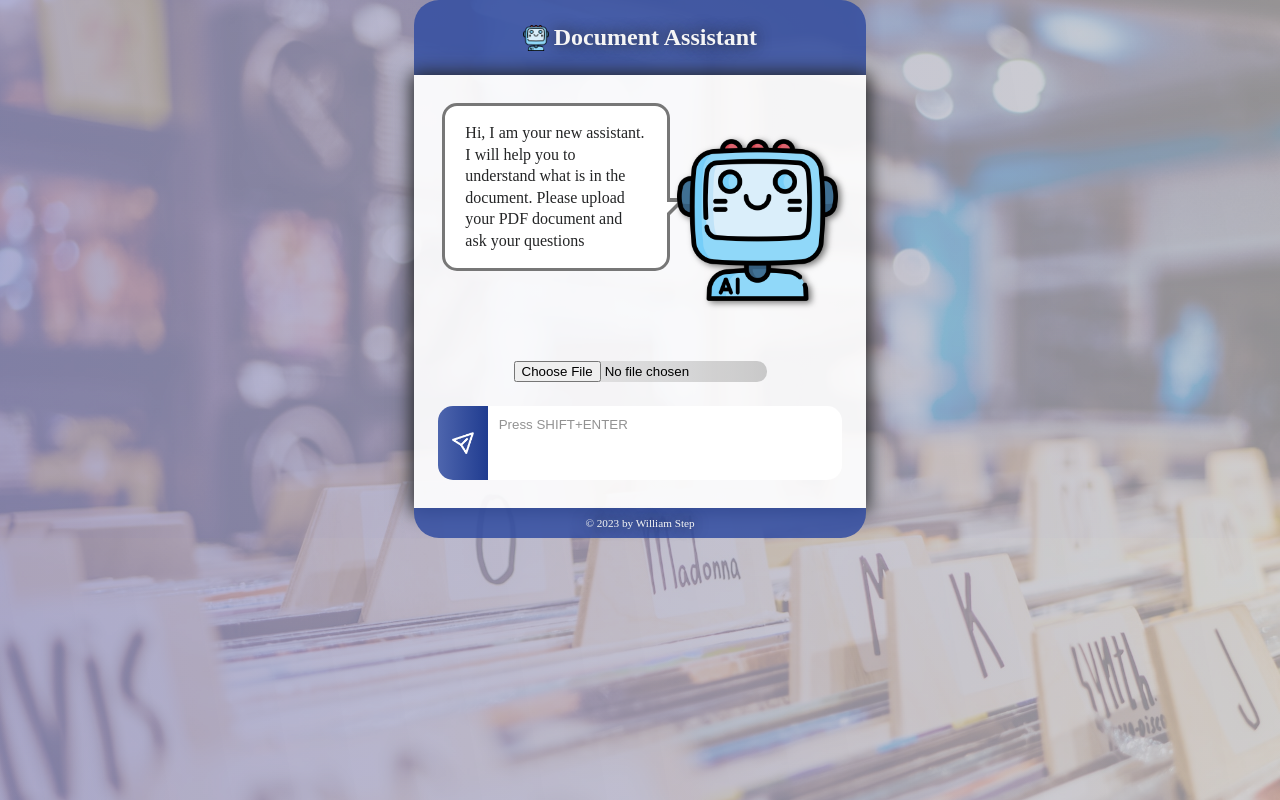
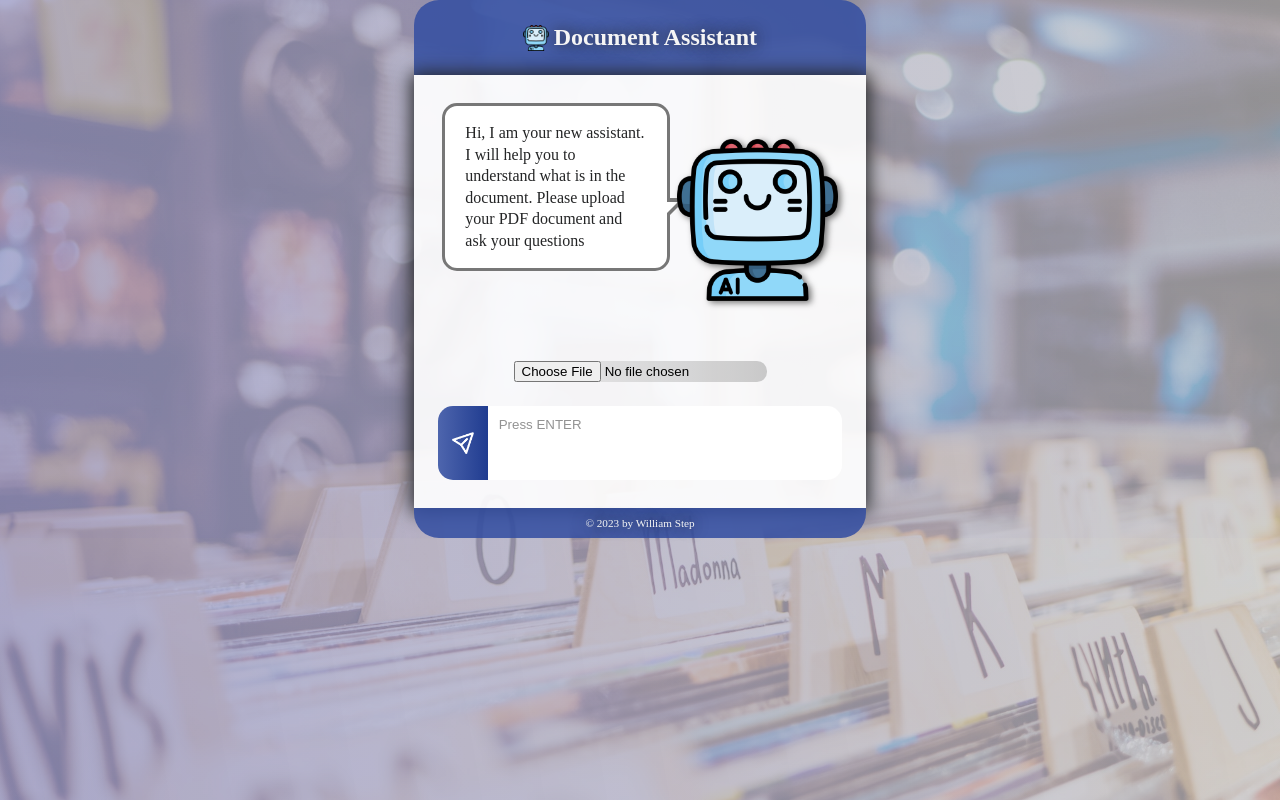
Before and after one commit to will-s-205/mini-recruiter, a React (Create React App) app: page / in a window 1280 px wide. Built offline with nearby package versions, Linux system fonts and the light colour scheme; no server answers.

Commit message:
replase SHIFT+ENTER by ENTER

```diff
--- a/src/App.js
+++ b/src/App.js
@@ -18,9 +18,9 @@ function App() {
   const [text, setText] = useState('')
   const [pdfText, setPdfText] = useState('')
 
-  // PRESS SHIFT+ENTER TO SUBMIT AN ANSWER
+  // PRESS ENTER
   const handleKeyDown = (event) => {
-    if (event.shiftKey && event.keyCode === 13) {
+    if (event.keyCode === 13) {
       handleSubmit()
     }
   }
@@ -144,7 +144,7 @@ function App() {
                 onChange={e => setText(e.target.value)}
                 onKeyDown={handleKeyDown}
                 className="setup-textarea"
-                placeholder="Press SHIFT+ENTER"
+                placeholder="Press ENTER"
               >
               </textarea>
             </form>
```
